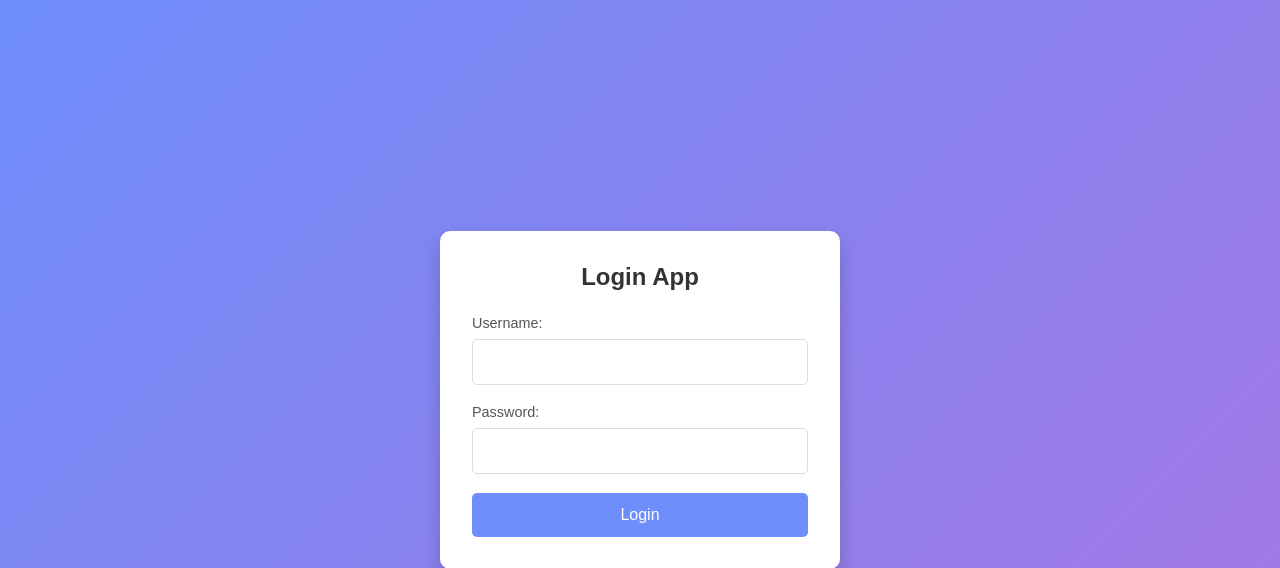
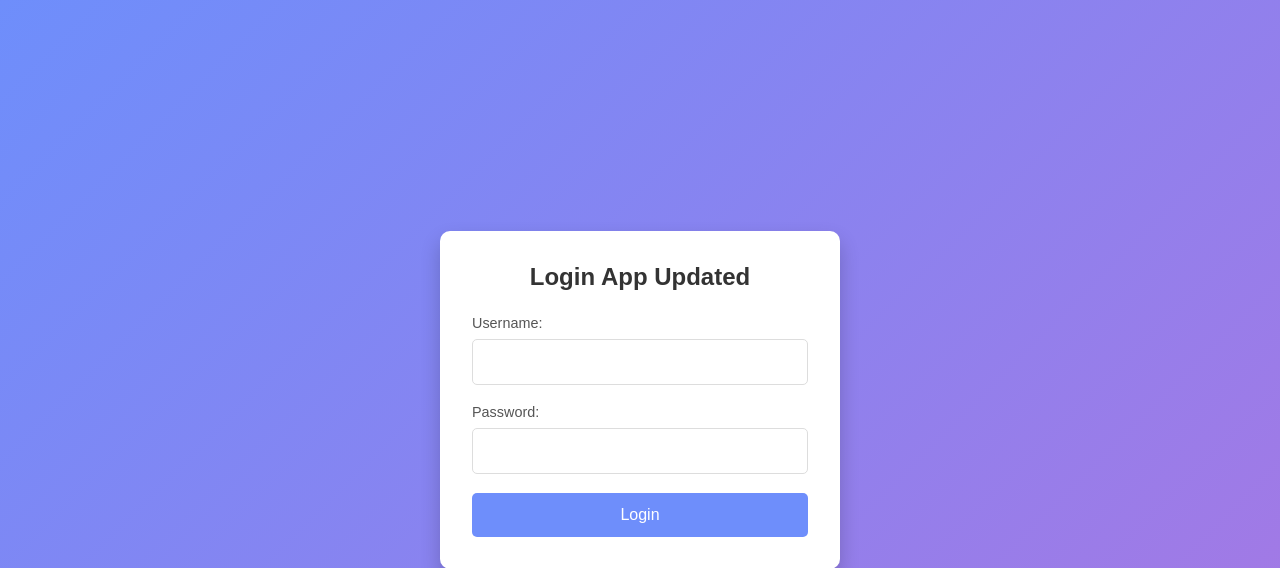
Before and after one commit to mushraf771/flask-login-app, a Flask app: page / in a window 1280 px wide. Shown: the top 568 px of the page. Run offline with Flask 3, Linux system fonts and the light colour scheme.

Commit message:
Login App Updated

```diff
--- a/templates/login.html
+++ b/templates/login.html
@@ -99,7 +99,7 @@
 </head>
 <body>
     <div class="login-container">
-        <h2>Login App </h2>
+        <h2>Login App Updated</h2>
         <form id="loginForm" method="POST">
             <div class="form-group">
                 <label for="username">Username:</label>
```
